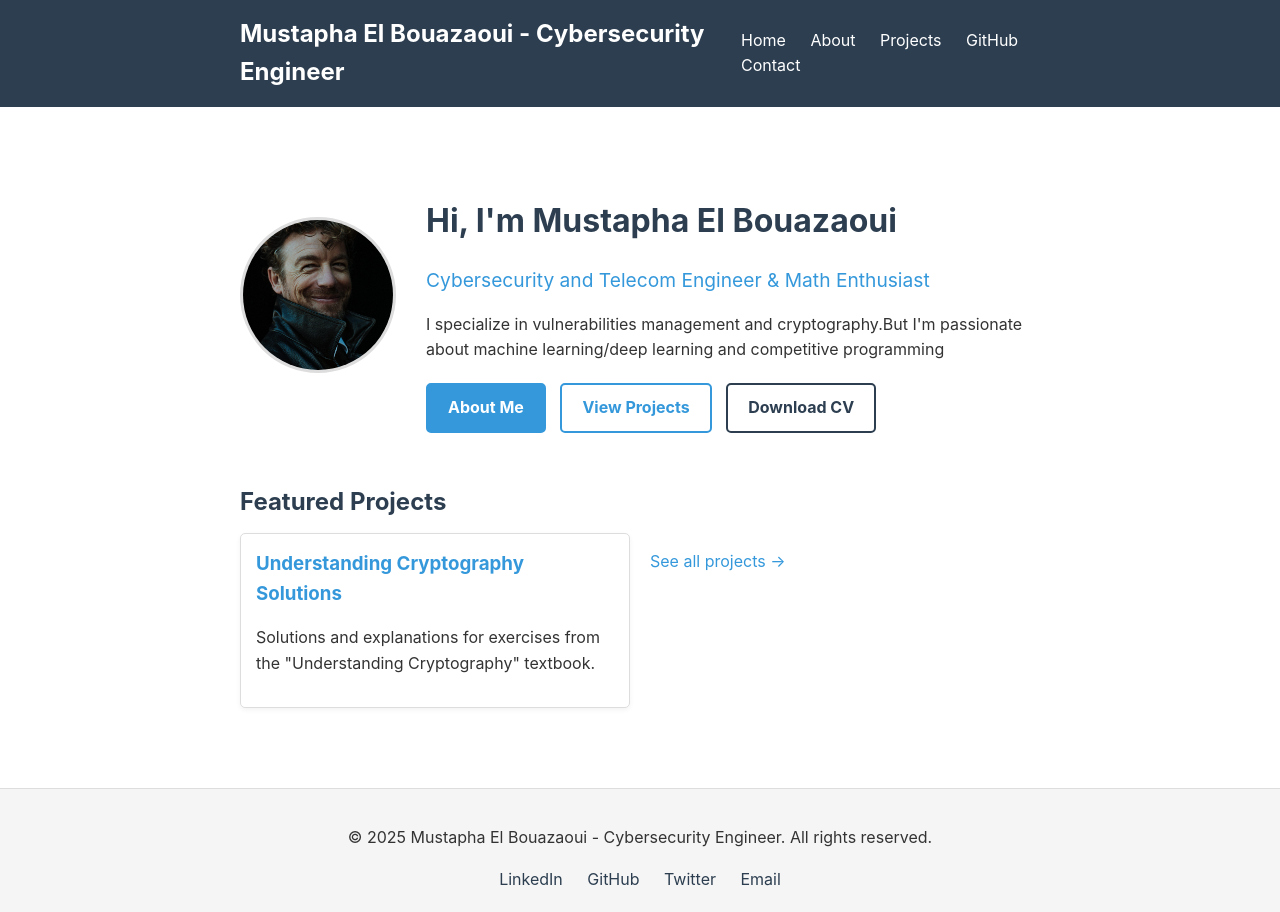
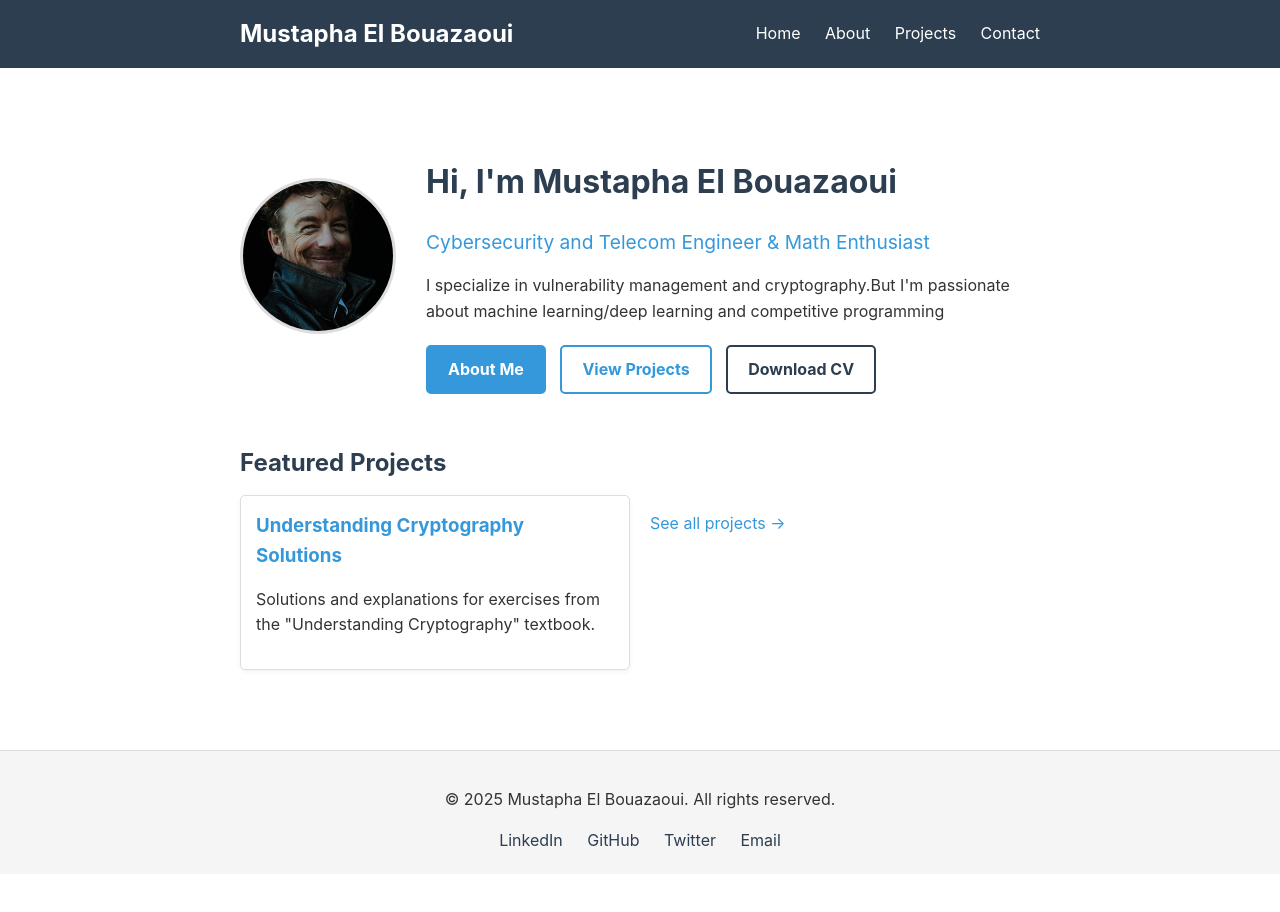
Before and after one commit to Ahpatsum15/Ahpatsum15.github.io, a Jekyll site: the page built from index.md, in a window 1280 px wide. Built offline with Jekyll 4.4.1, drawn with Linux system fonts in a browser that asks for light colours; a script that is not in the unit is left out.

Commit message:
updating the header and changing the title

```diff
--- a/_config.yml
+++ b/_config.yml
@@ -1,5 +1,5 @@
 # _config.yml
-title: Mustapha El Bouazaoui - Cybersecurity Engineer
+title: Mustapha El Bouazaoui
 email: mustaphaelbouazaoui@gmail.com
 description: >- # this means to ignore newlines until "baseurl:"
   Portfolio of Mustapha El Bouazaoui, a Cybersecurity Engineer and Math Enthusiast.
--- a/_includes/header.html
+++ b/_includes/header.html
@@ -7,7 +7,7 @@
       <a href="{{ '/about/' | relative_url }}">About</a>
       <a href="{{ '/projects/' | relative_url }}">Projects</a>
       <!-- <a href="/blog/">Blog</a> --> <!-- Uncomment when you add a blog -->
-      <a href="{{ site.github_url }}" target="_blank">GitHub</a>
+
       <a href="mailto:{{ site.email }}">Contact</a>
     </nav>
   </div>
--- a/index.md
+++ b/index.md
@@ -9,7 +9,7 @@ title: Home
   <div class="hero-content">
     <h1>Hi, I'm Mustapha El Bouazaoui</h1>
     <p class="subtitle">Cybersecurity and Telecom Engineer & Math Enthusiast</p>
-    <p>I specialize in vulnerabilities management and cryptography.But I'm passionate about machine learning/deep learning and competitive programming</p>
+    <p>I specialize in vulnerability management and cryptography.But I'm passionate about machine learning/deep learning and competitive programming</p>
     <div class="cta-buttons">
       <a href="{{ '/about/' | relative_url }}" class="btn btn-primary">About Me</a>
       <a href="{{ '/projects/' | relative_url }}" class="btn btn-secondary">View Projects</a>
```
